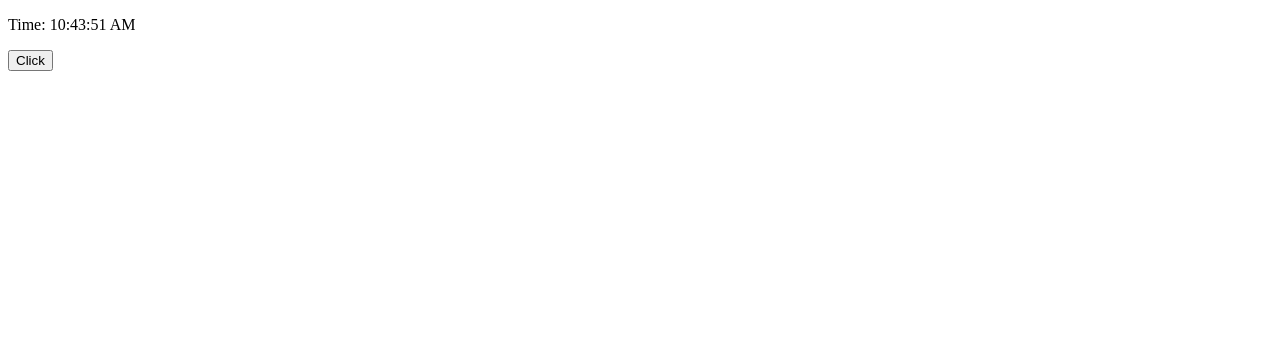
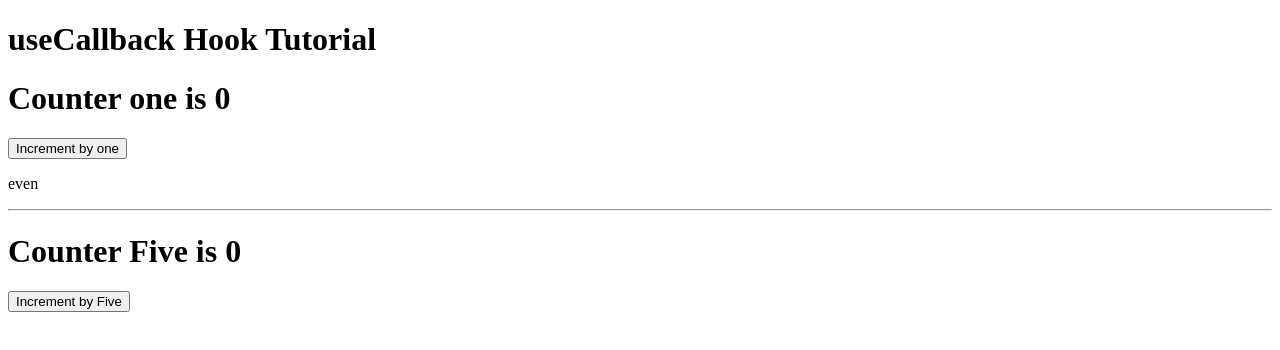
Before and after one commit to Nirob360/bigner-react, a React (Create React App) app: page / in a window 1280 px wide. Shown: the top 350 px of the page. Built offline with nearby package versions, Linux system fonts and the light colour scheme.

Commit message:
use usememo hook and callback hook and useState hook

```diff
--- a/src/App.js
+++ b/src/App.js
@@ -1,9 +1,38 @@
-import MyComponents from './components/MyComponents';
+import { useCallback, useMemo, useState } from 'react';
+import Button from './components/Button';
+import ShowCounter from './components/ShowCounter';
+import Title from './components/Title';
 
 export default function App() {
+    const [count1, setCount1] = useState(0);
+    const [count2, setCount2] = useState(0);
+
+    const incrementByOne = useCallback(() => {
+        setCount1((preveCount) => preveCount + 1);
+    }, []);
+    const incrementByFive = useCallback(() => {
+        setCount2((preveCount) => preveCount + 5);
+    }, []);
+
+    const isEvenOrOdd = useMemo(() => {
+        let i = 0;
+        while (i < 1000000000) i += 1;
+        return count1 % 2 === 0;
+    }, [count1]);
+
     return (
         <div>
-            <MyComponents />
+            <Title title="useCallback Hook Tutorial" />
+            <ShowCounter count={count1} title="Counter one" />
+            <Button onClick={incrementByOne} HandleClick={incrementByOne}>
+                Increment by one
+            </Button>
+            <p>{isEvenOrOdd ? 'even' : 'odd'}</p>
+            <hr />
+            <ShowCounter count={count2} title="Counter Five" />
+            <Button onClick={incrementByFive} HandleClick={incrementByFive}>
+                Increment by Five
+            </Button>
         </div>
     );
 }
--- /dev/null
+++ b/src/components/Button.js
@@ -0,0 +1,13 @@
+import React from 'react';
+
+function Button({ children, HandleClick }) {
+    return (
+        <div>
+            <button type="button" onClick={HandleClick}>
+                {children}
+            </button>
+        </div>
+    );
+}
+
+export default React.memo(Button);
--- a/src/components/MyComponents.js
+++ /dev/null
@@ -1,36 +0,0 @@
-import React, { useEffect, useState } from 'react';
-
-export default function MyComponents() {
-    const [count, setCount] = useState(0);
-    const [date, setDate] = useState(new Date());
-
-    useEffect(() => {
-        document.title = `Clicked ${count} time`;
-    }, [count]);
-
-    useEffect(() => {
-        // eslint-disable-next-line no-use-before-define
-        const interval = setInterval(tick, 1000);
-
-        return () => {
-            clearInterval(interval);
-        };
-    }, []);
-
-    const addClick = () => {
-        setCount((preveCount) => preveCount + 1);
-    };
-
-    const tick = () => {
-        setDate(new Date());
-    };
-
-    return (
-        <div>
-            <p> Time: {date.toLocaleTimeString()}</p>
-            <button type="button" onClick={addClick}>
-                Click
-            </button>
-        </div>
-    );
-}
--- /dev/null
+++ b/src/components/ShowCounter.js
@@ -0,0 +1,12 @@
+import React from 'react';
+
+function ShowCounter({ count, title }) {
+    return (
+        <div>
+            <h1>
+                {title} is {count}
+            </h1>
+        </div>
+    );
+}
+export default React.memo(ShowCounter);
--- /dev/null
+++ b/src/components/Title.js
@@ -0,0 +1,11 @@
+import React from 'react';
+
+function Title({ title }) {
+    return (
+        <div>
+            <h1>{title}</h1>
+        </div>
+    );
+}
+
+export default React.memo(Title);
```
Also changed, not shown: src/components/MyComponentsClass.js (deleted, +0 -41 lines).
